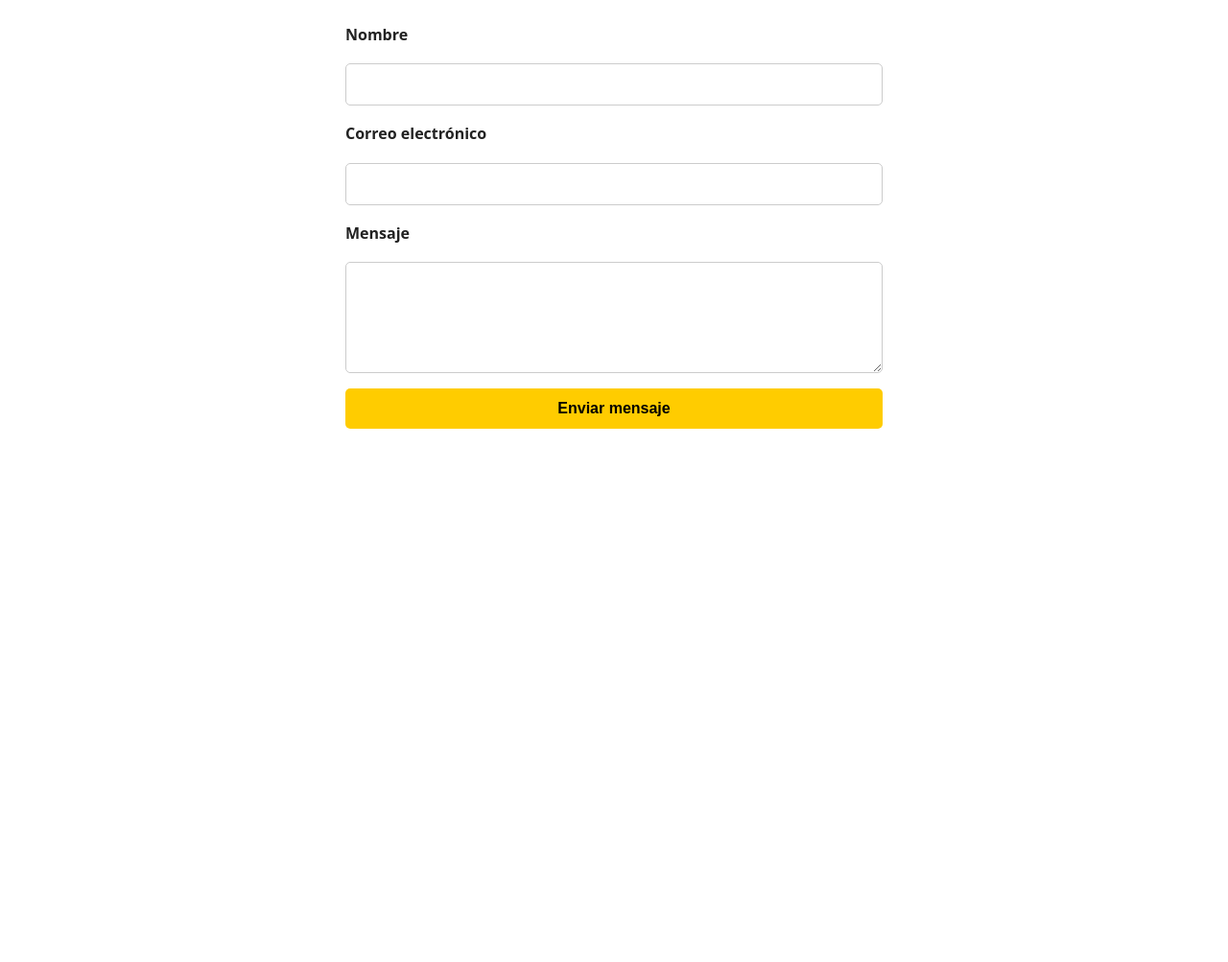
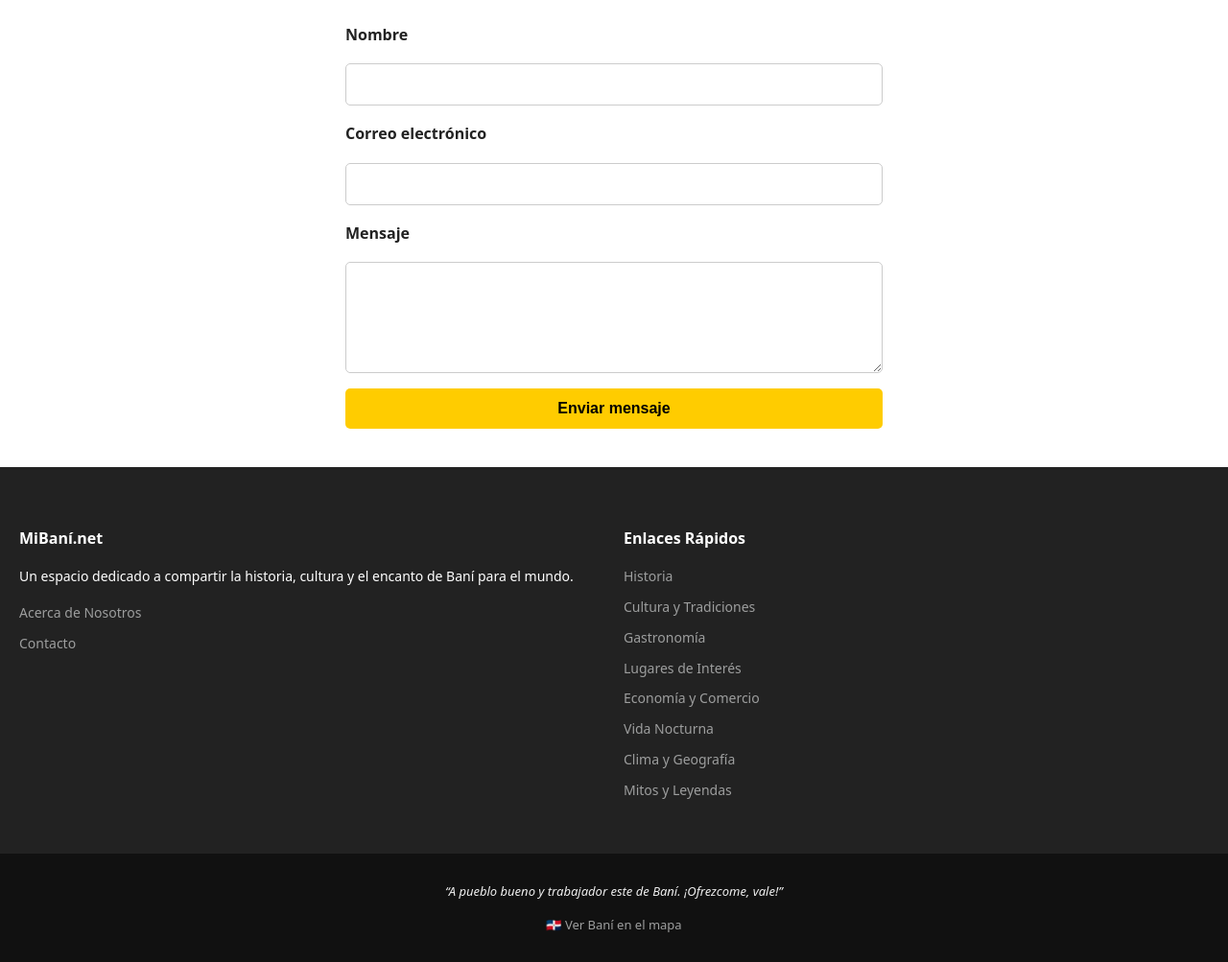
Before and after one commit to omardiaz55/bani-web, a website: page contacto.html in a window 1280 px wide. Shown: the part 644-1647 px from the top of the page at 96% size. Before the commit the page ends 1131 px from the top, so only its background shows below. Drawn offline with nearby package versions, Linux system fonts and the light colour scheme.

Commit message:
corrige nav y foo contanctos

```diff
--- a/contacto.html
+++ b/contacto.html
@@ -23,7 +23,33 @@
   </head>
 <body>
 
-  <div id="navbar"></div>
+  <nav class="navbar" id="top">
+    <a href="index.html" style="text-decoration: none;">
+      <div class="navbar-logo">Mi Baní</div>
+    </a>
+
+    <button class="menu-toggle" onclick="toggleMenu()">☰</button>
+
+    <ul class="navbar-links" id="navbarLinks">
+      <li><a href="index.html">Inicio</a></li>
+
+      <li class="dropdown">
+        <a href="#" class="dropdown-toggle" onclick="toggleDropdown(event)">Categorías</a>
+        <ul class="submenu">
+          <li><a href="historia.html" onclick="closeMenu()">Historia</a></li>
+          <li><a href="cultura.html" onclick="closeMenu()">Cultura y Tradiciones</a></li>
+          <li><a href="gastronomia.html" onclick="closeMenu()">Gastronomía</a></li>
+          <li><a href="lugares.html" onclick="closeMenu()">Lugares de Interés</a></li>
+          <li><a href="economia.html" onclick="closeMenu()">Economía y Comercio</a></li>
+          <li><a href="vida-nocturna.html" onclick="closeMenu()">Vida Nocturna</a></li>
+          <li><a href="clima-geografia.html" onclick="closeMenu()">Clima y Geografía</a></li>
+          <li><a href="mitos.html" onclick="closeMenu()">Mitos y Leyendas</a></li>
+        </ul>
+      </li>
+
+      <li><a href="contacto.html">Contacto</a></li>
+    </ul>
+  </nav>
 
   <section class="hero-seccion" style="background-image: url('imagenes/contacto-imagen.webp');">
     <div class="hero-overlay">
@@ -56,7 +82,33 @@
 
   </section>
 
-  <div id="footer"></div>
+   <footer class="footer-grid footer-5cols">
+        <div class="footer-column">
+          <h4>MiBaní.net</h4>
+          <p>Un espacio dedicado a compartir la historia, cultura y el encanto de Baní para el mundo.</p>
+          <ul>
+            <li><a href="acerca.html">Acerca de Nosotros</a></li>
+            <li><a href="contacto.html">Contacto</a></li>
+          </ul>
+        </div>
+        <div class="footer-column">
+          <h4>Enlaces Rápidos</h4>
+          <ul>
+            <li><a href="historia.html">Historia</a></li>
+            <li><a href="cultura.html">Cultura y Tradiciones</a></li>
+            <li><a href="gastronomia.html">Gastronomía</a></li>
+            <li><a href="lugares.html">Lugares de Interés</a></li>
+            <li><a href="economia.html">Economía y Comercio</a></li>
+            <li><a href="vida-nocturna.html">Vida Nocturna</a></li>
+            <li><a href="clima.html">Clima y Geografía</a></li>
+            <li><a href="mitos.html">Mitos y Leyendas</a></li>
+          </ul>
+        </div>
+      </footer>
+      <div class="footer-bottom">
+        <p><em>“A pueblo bueno y trabajador este de Baní. ¡Ofrezcome, vale!”</em></p>
+        <p>🇩🇴 <a href="https://www.google.com/maps/place/Baní,+Rep%C3%BAblica+Dominicana" target="_blank">Ver Baní en el mapa</a></p>
+      </div>
 
     <script src="scripts/script.js"></script>
 
```
